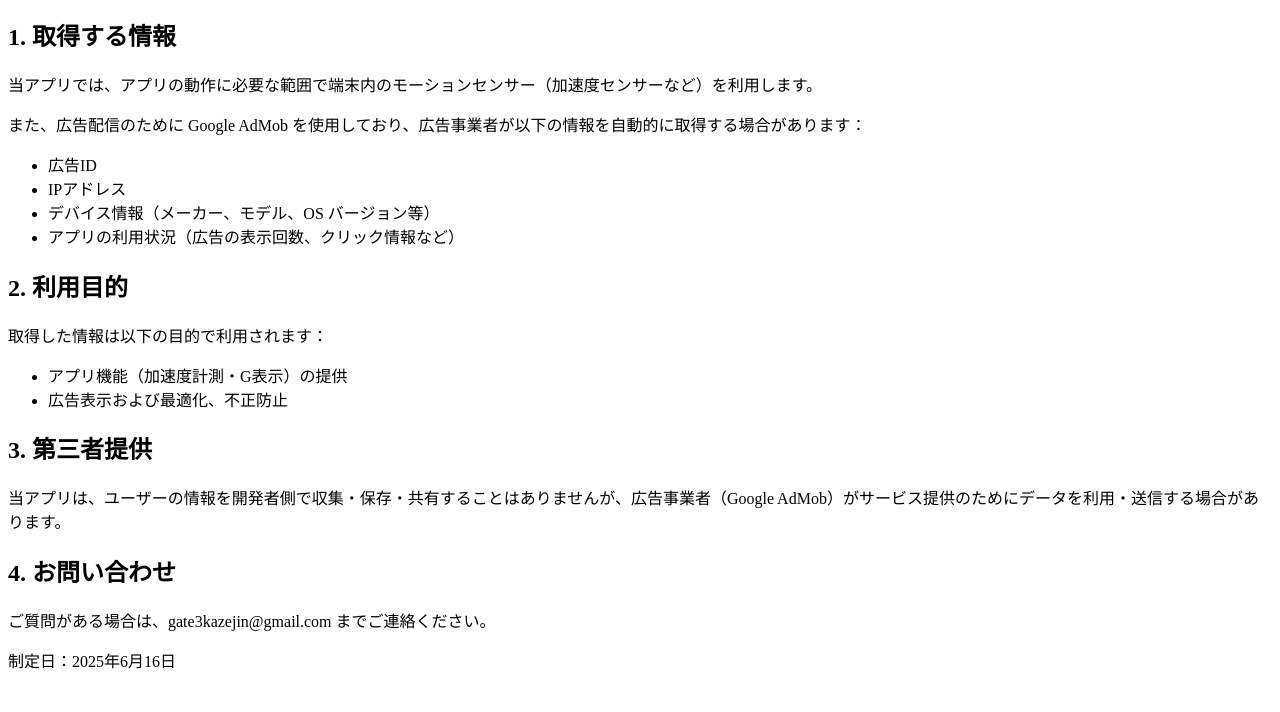
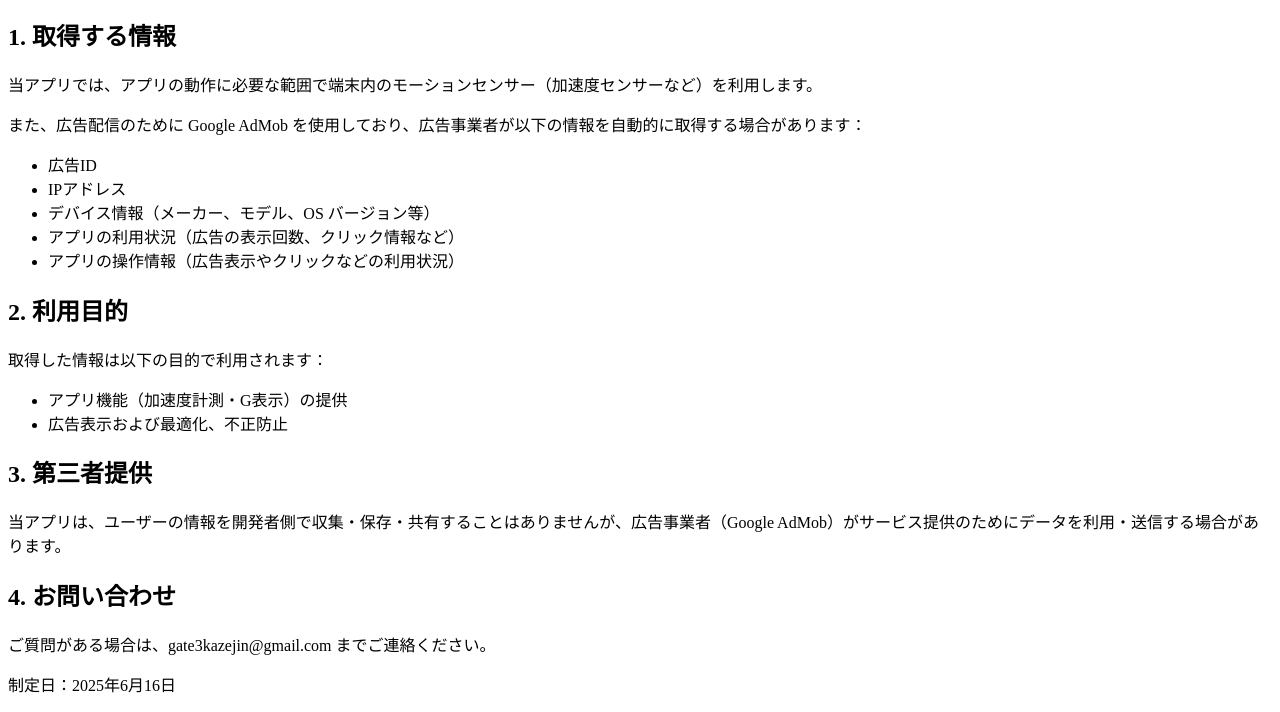
Before and after one commit to lunadropstudio/privacy-policy, a plain HTML site: page index.html in a window 1280 px wide. Shown: the part 116-828 px from the top of the page. Before the commit the page ends 804 px from the top, so only its background shows below. Drawn offline with Linux system fonts and the light colour scheme.

Commit message:
Update index.html

```diff
--- a/index.html
+++ b/index.html
@@ -17,6 +17,7 @@
   <li>IPアドレス</li>
   <li>デバイス情報（メーカー、モデル、OS バージョン等）</li>
   <li>アプリの利用状況（広告の表示回数、クリック情報など）</li>
+  <li>アプリの操作情報（広告表示やクリックなどの利用状況）</li>
 </ul>
 
 <h2>2. 利用目的</h2>
```
